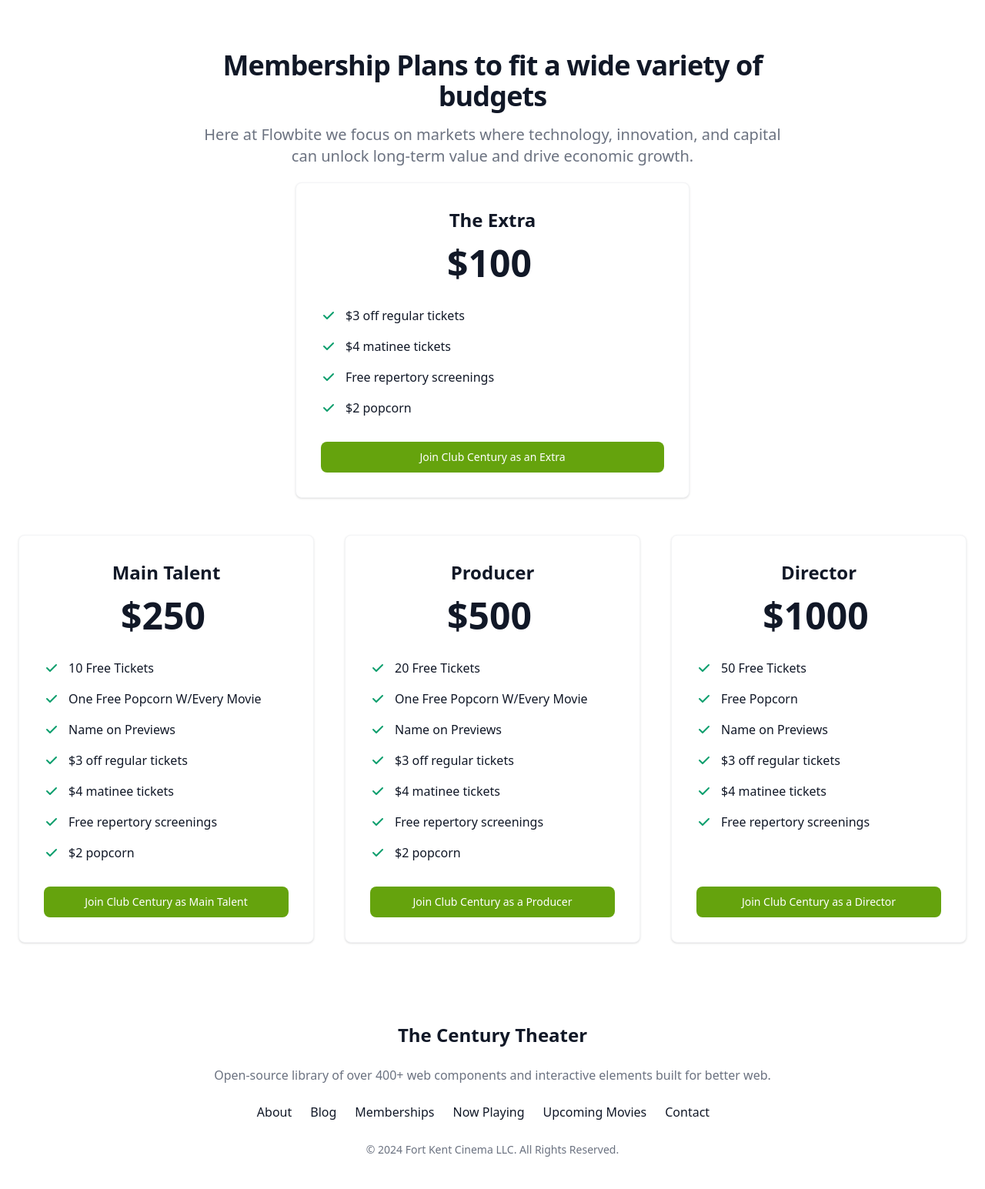
After one commit to BrandonGoding/www_fortkentcinema_com, a Django app: page /memberships/ in a window 1280 px wide. The commit adds this page. Shown: the part 567-2112 px from the top of the page at 77% size. Run offline with Django 5.2, Linux system fonts and the light colour scheme; style sheets or scripts are compiled from the project's sources; some libraries are stand-ins or nearby versions.

Commit message:
feature(membership): schedules

```diff
--- a/templates/_base.html
+++ b/templates/_base.html
@@ -43,7 +43,7 @@
                         <a href="{% url 'blog_roll' %}" class="block py-2 pr-4 pl-3 text-gray-700 border-b border-gray-100 hover:bg-gray-50 lg:hover:bg-transparent lg:border-0 lg:hover:text-primary-700 lg:p-0 dark:text-gray-400 lg:dark:hover:text-white dark:hover:bg-gray-700 dark:hover:text-white lg:dark:hover:bg-transparent dark:border-gray-700">Blog</a>
                     </li>
                     <li>
-                        <a href="#" class="block py-2 pr-4 pl-3 text-gray-700 border-b border-gray-100 hover:bg-gray-50 lg:hover:bg-transparent lg:border-0 lg:hover:text-primary-700 lg:p-0 dark:text-gray-400 lg:dark:hover:text-white dark:hover:bg-gray-700 dark:hover:text-white lg:dark:hover:bg-transparent dark:border-gray-700">Memberships</a>
+                        <a href="{% url 'memberships' %}" class="block py-2 pr-4 pl-3 text-gray-700 border-b border-gray-100 hover:bg-gray-50 lg:hover:bg-transparent lg:border-0 lg:hover:text-primary-700 lg:p-0 dark:text-gray-400 lg:dark:hover:text-white dark:hover:bg-gray-700 dark:hover:text-white lg:dark:hover:bg-transparent dark:border-gray-700">Memberships</a>
                     </li>
                     <li>
                         <a href="#" class="block py-2 pr-4 pl-3 text-gray-700 border-b border-gray-100 hover:bg-gray-50 lg:hover:bg-transparent lg:border-0 lg:hover:text-primary-700 lg:p-0 dark:text-gray-400 lg:dark:hover:text-white dark:hover:bg-gray-700 dark:hover:text-white lg:dark:hover:bg-transparent dark:border-gray-700">Now Playing</a>
@@ -66,7 +66,7 @@
     <footer class="p-4 bg-white md:p-8 lg:p-10 dark:bg-gray-800">
   <div class="mx-auto max-w-screen-xl text-center">
       <a href="#" class="flex justify-center items-center text-2xl font-semibold text-gray-900 dark:text-white">
-          Fort Kent Cinema
+          The Century Theater
       </a>
       <p class="my-6 text-gray-500 dark:text-gray-400">Open-source library of over 400+ web components and interactive elements built for better web.</p>
       <ul class="flex flex-wrap justify-center items-center mb-6 text-gray-900 dark:text-white">
@@ -77,7 +77,7 @@
               <a href="{% url 'blog_roll' %}" class="mr-4 hover:underline md:mr-6">Blog</a>
           </li>
           <li>
-              <a href="#" class="mr-4 hover:underline md:mr-6 ">Memberships</a>
+              <a href="{% url 'memberships' %}" class="mr-4 hover:underline md:mr-6 ">Memberships</a>
           </li>
           <li>
               <a href="#" class="mr-4 hover:underline md:mr-6">Now Playing</a>
@@ -92,8 +92,6 @@
       <span class="text-sm text-gray-500 sm:text-center dark:text-gray-400">© {% now 'Y' %} Fort Kent Cinema LLC. All Rights Reserved.</span>
   </div>
 </footer>
-
-
     <script src="https://cdnjs.cloudflare.com/ajax/libs/flowbite/2.3.0/flowbite.min.js"></script>
 </body>
 
--- /dev/null
+++ b/templates/membership.html
@@ -0,0 +1,196 @@
+<!-- templates/index.html -->
+{% extends "_base.html" %}
+{% load static %}
+{% block content %}
+
+<section class="bg-white dark:bg-gray-900">
+    <div class="grid max-w-screen-xl px-4 py-8 mx-auto lg:gap-8 xl:gap-0 lg:py-16 lg:grid-cols-12">
+        <div class="mr-auto place-self-center lg:col-span-7">
+            <h1 class="max-w-2xl mb-4 text-4xl font-extrabold tracking-tight leading-none md:text-5xl xl:text-6xl dark:text-white">Join Club Century</h1>
+            <p class="max-w-2xl mb-6 font-light text-gray-500 lg:mb-8 md:text-lg lg:text-xl dark:text-gray-400">Club Century is a great way to support your local theater.  It is important to us that we keep ticket prices and concessions affordable for our community.  However, maintaining this goal makes for non-existent profit margins.</p>
+            <p class="max-w-2xl mb-6 font-light text-gray-500 lg:mb-8 md:text-lg lg:text-xl dark:text-gray-400">Club Century is a way to support us up front, while receiving discounts and perks throughout the year. Memberships are for 1 year, but because this is a new program launching mid-year all memberships will last until December 31st, 2025</p>
+        </div>
+        <div class="hidden lg:mt-0 lg:col-span-5 lg:flex">
+            <img src="{% static 'img/projector.jpg' %}" alt="old fashion projector" class="rounded">
+        </div>
+    </div>
+</section>
+
+<section class="bg-white dark:bg-gray-900">
+  <div class="py-8 px-4 mx-auto max-w-screen-xl lg:py-16 lg:px-6">
+      <div class="mx-auto max-w-screen-md text-center mb-8 lg:mb-12">
+          <h2 class="mb-4 text-4xl tracking-tight font-extrabold text-gray-900 dark:text-white">Membership Plans to fit a wide variety of budgets</h2>
+          <p class="mb-5 font-light text-gray-500 sm:text-xl dark:text-gray-400">Here at Flowbite we focus on markets where technology, innovation, and capital can unlock long-term value and drive economic growth.</p>
+                    <div class="flex flex-col p-6 mx-auto max-w-lg text-center text-gray-900 bg-white rounded-lg border border-gray-100 shadow dark:border-gray-600 xl:p-8 dark:bg-gray-800 dark:text-white">
+              <h3 class="mb-4 text-2xl font-semibold">The Extra</h3>
+              <div class="flex justify-center items-baseline mb-8">
+                  <span class="mr-2 text-5xl font-extrabold">$100</span>
+              </div>
+              <!-- List -->
+              <ul role="list" class="mb-8 space-y-4 text-left">
+                  <li class="flex items-center space-x-3">
+                      <!-- Icon -->
+                      <svg class="flex-shrink-0 w-5 h-5 text-green-500 dark:text-green-400" fill="currentColor" viewBox="0 0 20 20" xmlns="http://www.w3.org/2000/svg"><path fill-rule="evenodd" d="M16.707 5.293a1 1 0 010 1.414l-8 8a1 1 0 01-1.414 0l-4-4a1 1 0 011.414-1.414L8 12.586l7.293-7.293a1 1 0 011.414 0z" clip-rule="evenodd"></path></svg>
+                      <span>$3 off regular tickets</span>
+                  </li>
+                  <li class="flex items-center space-x-3">
+                      <!-- Icon -->
+                      <svg class="flex-shrink-0 w-5 h-5 text-green-500 dark:text-green-400" fill="currentColor" viewBox="0 0 20 20" xmlns="http://www.w3.org/2000/svg"><path fill-rule="evenodd" d="M16.707 5.293a1 1 0 010 1.414l-8 8a1 1 0 01-1.414 0l-4-4a1 1 0 011.414-1.414L8 12.586l7.293-7.293a1 1 0 011.414 0z" clip-rule="evenodd"></path></svg>
+                      <span>$4 matinee tickets</span>
+                  </li>
+                  <li class="flex items-center space-x-3">
+                      <!-- Icon -->
+                      <svg class="flex-shrink-0 w-5 h-5 text-green-500 dark:text-green-400" fill="currentColor" viewBox="0 0 20 20" xmlns="http://www.w3.org/2000/svg"><path fill-rule="evenodd" d="M16.707 5.293a1 1 0 010 1.414l-8 8a1 1 0 01-1.414 0l-4-4a1 1 0 011.414-1.414L8 12.586l7.293-7.293a1 1 0 011.414 0z" clip-rule="evenodd"></path></svg>
+                      <span>Free repertory screenings</span>
+                  </li>
+                  <li class="flex items-center space-x-3">
+                      <!-- Icon -->
+                      <svg class="flex-shrink-0 w-5 h-5 text-green-500 dark:text-green-400" fill="currentColor" viewBox="0 0 20 20" xmlns="http://www.w3.org/2000/svg"><path fill-rule="evenodd" d="M16.707 5.293a1 1 0 010 1.414l-8 8a1 1 0 01-1.414 0l-4-4a1 1 0 011.414-1.414L8 12.586l7.293-7.293a1 1 0 011.414 0z" clip-rule="evenodd"></path></svg>
+                      <span>$2 popcorn</span>
+                  </li>
+              </ul>
+              <a href="#" class="mt-auto text-white bg-primary-600 hover:bg-primary-700 focus:ring-4 focus:ring-primary-200 font-medium rounded-lg text-sm px-5 py-2.5 text-center dark:text-white  dark:focus:ring-primary-900">Join Club Century as an Extra</a>
+          </div>
+
+
+      </div>
+      <div class="space-y-8 lg:grid lg:grid-cols-3 sm:gap-6 xl:gap-10 lg:space-y-0">
+          <!-- Pricing Card -->
+          <div class="w-full flex flex-col p-6 mx-auto max-w-lg text-center text-gray-900 bg-white rounded-lg border border-gray-100 shadow dark:border-gray-600 xl:p-8 dark:bg-gray-800 dark:text-white">
+              <h3 class="mb-4 text-2xl font-semibold">Main Talent</h3>
+              <div class="flex justify-center items-baseline mb-8">
+                  <span class="mr-2 text-5xl font-extrabold">$250</span>
+              </div>
+              <!-- List -->
+              <ul role="list" class="mb-8 space-y-4 text-left">
+                  <li class="flex items-center space-x-3">
+                      <!-- Icon -->
+                      <svg class="flex-shrink-0 w-5 h-5 text-green-500 dark:text-green-400" fill="currentColor" viewBox="0 0 20 20" xmlns="http://www.w3.org/2000/svg"><path fill-rule="evenodd" d="M16.707 5.293a1 1 0 010 1.414l-8 8a1 1 0 01-1.414 0l-4-4a1 1 0 011.414-1.414L8 12.586l7.293-7.293a1 1 0 011.414 0z" clip-rule="evenodd"></path></svg>
+                      <span>10 Free Tickets</span>
+                  </li>
+                  <li class="flex items-center space-x-3">
+                      <!-- Icon -->
+                      <svg class="flex-shrink-0 w-5 h-5 text-green-500 dark:text-green-400" fill="currentColor" viewBox="0 0 20 20" xmlns="http://www.w3.org/2000/svg"><path fill-rule="evenodd" d="M16.707 5.293a1 1 0 010 1.414l-8 8a1 1 0 01-1.414 0l-4-4a1 1 0 011.414-1.414L8 12.586l7.293-7.293a1 1 0 011.414 0z" clip-rule="evenodd"></path></svg>
+                      <span>One Free Popcorn W/Every Movie</span>
+                  </li>
+                  <li class="flex items-center space-x-3">
+                      <!-- Icon -->
+                      <svg class="flex-shrink-0 w-5 h-5 text-green-500 dark:text-green-400" fill="currentColor" viewBox="0 0 20 20" xmlns="http://www.w3.org/2000/svg"><path fill-rule="evenodd" d="M16.707 5.293a1 1 0 010 1.414l-8 8a1 1 0 01-1.414 0l-4-4a1 1 0 011.414-1.414L8 12.586l7.293-7.293a1 1 0 011.414 0z" clip-rule="evenodd"></path></svg>
+                      <span>Name on Previews</span>
+                  </li>
+                  <li class="flex items-center space-x-3">
+                      <!-- Icon -->
+                      <svg class="flex-shrink-0 w-5 h-5 text-green-500 dark:text-green-400" fill="currentColor" viewBox="0 0 20 20" xmlns="http://www.w3.org/2000/svg"><path fill-rule="evenodd" d="M16.707 5.293a1 1 0 010 1.414l-8 8a1 1 0 01-1.414 0l-4-4a1 1 0 011.414-1.414L8 12.586l7.293-7.293a1 1 0 011.414 0z" clip-rule="evenodd"></path></svg>
+                      <span>$3 off regular tickets</span>
+                  </li>
+                  <li class="flex items-center space-x-3">
+                      <!-- Icon -->
+                      <svg class="flex-shrink-0 w-5 h-5 text-green-500 dark:text-green-400" fill="currentColor" viewBox="0 0 20 20" xmlns="http://www.w3.org/2000/svg"><path fill-rule="evenodd" d="M16.707 5.293a1 1 0 010 1.414l-8 8a1 1 0 01-1.414 0l-4-4a1 1 0 011.414-1.414L8 12.586l7.293-7.293a1 1 0 011.414 0z" clip-rule="evenodd"></path></svg>
+                      <span>$4 matinee tickets</span>
+                  </li>
+                  <li class="flex items-center space-x-3">
+                      <!-- Icon -->
+                      <svg class="flex-shrink-0 w-5 h-5 text-green-500 dark:text-green-400" fill="currentColor" viewBox="0 0 20 20" xmlns="http://www.w3.org/2000/svg"><path fill-rule="evenodd" d="M16.707 5.293a1 1 0 010 1.414l-8 8a1 1 0 01-1.414 0l-4-4a1 1 0 011.414-1.414L8 12.586l7.293-7.293a1 1 0 011.414 0z" clip-rule="evenodd"></path></svg>
+                      <span>Free repertory screenings</span>
+                  </li>
+                  <li class="flex items-center space-x-3">
+                      <!-- Icon -->
+                      <svg class="flex-shrink-0 w-5 h-5 text-green-500 dark:text-green-400" fill="currentColor" viewBox="0 0 20 20" xmlns="http://www.w3.org/2000/svg"><path fill-rule="evenodd" d="M16.707 5.293a1 1 0 010 1.414l-8 8a1 1 0 01-1.414 0l-4-4a1 1 0 011.414-1.414L8 12.586l7.293-7.293a1 1 0 011.414 0z" clip-rule="evenodd"></path></svg>
+                      <span>$2 popcorn</span>
+                  </li>
+              </ul>
+              <a href="#" class="mt-auto text-white bg-primary-600 hover:bg-primary-700 focus:ring-4 focus:ring-primary-200 font-medium rounded-lg text-sm px-5 py-2.5 text-center dark:text-white  dark:focus:ring-primary-900">Join Club Century as Main Talent</a>
+          </div>
+          <!-- Pricing Card -->
+          <div class="w-full flex flex-col p-6 mx-auto max-w-lg text-center text-gray-900 bg-white rounded-lg border border-gray-100 shadow dark:border-gray-600 xl:p-8 dark:bg-gray-800 dark:text-white">
+              <h3 class="mb-4 text-2xl font-semibold">Producer</h3>
+              <div class="flex justify-center items-baseline mb-8">
+                  <span class="mr-2 text-5xl font-extrabold">$500</span>
+              </div>
+              <!-- List -->
+              <ul role="list" class="mb-8 space-y-4 text-left">
+                  <li class="flex items-center space-x-3">
+                      <!-- Icon -->
+                      <svg class="flex-shrink-0 w-5 h-5 text-green-500 dark:text-green-400" fill="currentColor" viewBox="0 0 20 20" xmlns="http://www.w3.org/2000/svg"><path fill-rule="evenodd" d="M16.707 5.293a1 1 0 010 1.414l-8 8a1 1 0 01-1.414 0l-4-4a1 1 0 011.414-1.414L8 12.586l7.293-7.293a1 1 0 011.414 0z" clip-rule="evenodd"></path></svg>
+                      <span>20 Free Tickets</span>
+                  </li>
+                  <li class="flex items-center space-x-3">
+                      <!-- Icon -->
+                      <svg class="flex-shrink-0 w-5 h-5 text-green-500 dark:text-green-400" fill="currentColor" viewBox="0 0 20 20" xmlns="http://www.w3.org/2000/svg"><path fill-rule="evenodd" d="M16.707 5.293a1 1 0 010 1.414l-8 8a1 1 0 01-1.414 0l-4-4a1 1 0 011.414-1.414L8 12.586l7.293-7.293a1 1 0 011.414 0z" clip-rule="evenodd"></path></svg>
+                      <span>One Free Popcorn W/Every Movie</span>
+                  </li>
+                  <li class="flex items-center space-x-3">
+                      <!-- Icon -->
+                      <svg class="flex-shrink-0 w-5 h-5 text-green-500 dark:text-green-400" fill="currentColor" viewBox="0 0 20 20" xmlns="http://www.w3.org/2000/svg"><path fill-rule="evenodd" d="M16.707 5.293a1 1 0 010 1.414l-8 8a1 1 0 01-1.414 0l-4-4a1 1 0 011.414-1.414L8 12.586l7.293-7.293a1 1 0 011.414 0z" clip-rule="evenodd"></path></svg>
+                      <span>Name on Previews</span>
+                  </li>
+                  <li class="flex items-center space-x-3">
+                      <!-- Icon -->
+                      <svg class="flex-shrink-0 w-5 h-5 text-green-500 dark:text-green-400" fill="currentColor" viewBox="0 0 20 20" xmlns="http://www.w3.org/2000/svg"><path fill-rule="evenodd" d="M16.707 5.293a1 1 0 010 1.414l-8 8a1 1 0 01-1.414 0l-4-4a1 1 0 011.414-1.414L8 12.586l7.293-7.293a1 1 0 011.414 0z" clip-rule="evenodd"></path></svg>
+                      <span>$3 off regular tickets</span>
+                  </li>
+                  <li class="flex items-center space-x-3">
+                      <!-- Icon -->
+                      <svg class="flex-shrink-0 w-5 h-5 text-green-500 dark:text-green-400" fill="currentColor" viewBox="0 0 20 20" xmlns="http://www.w3.org/2000/svg"><path fill-rule="evenodd" d="M16.707 5.293a1 1 0 010 1.414l-8 8a1 1 0 01-1.414 0l-4-4a1 1 0 011.414-1.414L8 12.586l7.293-7.293a1 1 0 011.414 0z" clip-rule="evenodd"></path></svg>
+                      <span>$4 matinee tickets</span>
+                  </li>
+                  <li class="flex items-center space-x-3">
+                      <!-- Icon -->
+                      <svg class="flex-shrink-0 w-5 h-5 text-green-500 dark:text-green-400" fill="currentColor" viewBox="0 0 20 20" xmlns="http://www.w3.org/2000/svg"><path fill-rule="evenodd" d="M16.707 5.293a1 1 0 010 1.414l-8 8a1 1 0 01-1.414 0l-4-4a1 1 0 011.414-1.414L8 12.586l7.293-7.293a1 1 0 011.414 0z" clip-rule="evenodd"></path></svg>
+                      <span>Free repertory screenings</span>
+                  </li>
+                  <li class="flex items-center space-x-3">
+                      <!-- Icon -->
+                      <svg class="flex-shrink-0 w-5 h-5 text-green-500 dark:text-green-400" fill="currentColor" viewBox="0 0 20 20" xmlns="http://www.w3.org/2000/svg"><path fill-rule="evenodd" d="M16.707 5.293a1 1 0 010 1.414l-8 8a1 1 0 01-1.414 0l-4-4a1 1 0 011.414-1.414L8 12.586l7.293-7.293a1 1 0 011.414 0z" clip-rule="evenodd"></path></svg>
+                      <span>$2 popcorn</span>
+                  </li>
+              </ul>
+              <a href="#" class="mt-auto text-white bg-primary-600 hover:bg-primary-700 focus:ring-4 focus:ring-primary-200 font-medium rounded-lg text-sm px-5 py-2.5 text-center dark:text-white  dark:focus:ring-primary-900">Join Club Century as a Producer</a>
+          </div>
+          <!-- Pricing Card -->
+          <div class="w-full flex flex-col p-6 mx-auto max-w-lg text-center text-gray-900 bg-white rounded-lg border border-gray-100 shadow dark:border-gray-600 xl:p-8 dark:bg-gray-800 dark:text-white">
+              <h3 class="mb-4 text-2xl font-semibold">Director</h3>
+              <div class="flex justify-center items-baseline mb-8">
+                  <span class="mr-2 text-5xl font-extrabold">$1000</span>
+              </div>
+              <!-- List -->
+              <ul role="list" class="mb-8 space-y-4 text-left">
+                  <li class="flex items-center space-x-3">
+                      <!-- Icon -->
+                      <svg class="flex-shrink-0 w-5 h-5 text-green-500 dark:text-green-400" fill="currentColor" viewBox="0 0 20 20" xmlns="http://www.w3.org/2000/svg"><path fill-rule="evenodd" d="M16.707 5.293a1 1 0 010 1.414l-8 8a1 1 0 01-1.414 0l-4-4a1 1 0 011.414-1.414L8 12.586l7.293-7.293a1 1 0 011.414 0z" clip-rule="evenodd"></path></svg>
+                      <span>50 Free Tickets</span>
+                  </li>
+                  <li class="flex items-center space-x-3">
+                      <!-- Icon -->
+                      <svg class="flex-shrink-0 w-5 h-5 text-green-500 dark:text-green-400" fill="currentColor" viewBox="0 0 20 20" xmlns="http://www.w3.org/2000/svg"><path fill-rule="evenodd" d="M16.707 5.293a1 1 0 010 1.414l-8 8a1 1 0 01-1.414 0l-4-4a1 1 0 011.414-1.414L8 12.586l7.293-7.293a1 1 0 011.414 0z" clip-rule="evenodd"></path></svg>
+                      <span>Free Popcorn</span>
+                  </li>
+                  <li class="flex items-center space-x-3">
+                      <!-- Icon -->
+                      <svg class="flex-shrink-0 w-5 h-5 text-green-500 dark:text-green-400" fill="currentColor" viewBox="0 0 20 20" xmlns="http://www.w3.org/2000/svg"><path fill-rule="evenodd" d="M16.707 5.293a1 1 0 010 1.414l-8 8a1 1 0 01-1.414 0l-4-4a1 1 0 011.414-1.414L8 12.586l7.293-7.293a1 1 0 011.414 0z" clip-rule="evenodd"></path></svg>
+                      <span>Name on Previews</span>
+                  </li>
+                  <li class="flex items-center space-x-3">
+                      <!-- Icon -->
+                      <svg class="flex-shrink-0 w-5 h-5 text-green-500 dark:text-green-400" fill="currentColor" viewBox="0 0 20 20" xmlns="http://www.w3.org/2000/svg"><path fill-rule="evenodd" d="M16.707 5.293a1 1 0 010 1.414l-8 8a1 1 0 01-1.414 0l-4-4a1 1 0 011.414-1.414L8 12.586l7.293-7.293a1 1 0 011.414 0z" clip-rule="evenodd"></path></svg>
+                      <span>$3 off regular tickets</span>
+                  </li>
+                  <li class="flex items-center space-x-3">
+                      <!-- Icon -->
+                      <svg class="flex-shrink-0 w-5 h-5 text-green-500 dark:text-green-400" fill="currentColor" viewBox="0 0 20 20" xmlns="http://www.w3.org/2000/svg"><path fill-rule="evenodd" d="M16.707 5.293a1 1 0 010 1.414l-8 8a1 1 0 01-1.414 0l-4-4a1 1 0 011.414-1.414L8 12.586l7.293-7.293a1 1 0 011.414 0z" clip-rule="evenodd"></path></svg>
+                      <span>$4 matinee tickets</span>
+                  </li>
+                  <li class="flex items-center space-x-3">
+                      <!-- Icon -->
+                      <svg class="flex-shrink-0 w-5 h-5 text-green-500 dark:text-green-400" fill="currentColor" viewBox="0 0 20 20" xmlns="http://www.w3.org/2000/svg"><path fill-rule="evenodd" d="M16.707 5.293a1 1 0 010 1.414l-8 8a1 1 0 01-1.414 0l-4-4a1 1 0 011.414-1.414L8 12.586l7.293-7.293a1 1 0 011.414 0z" clip-rule="evenodd"></path></svg>
+                      <span>Free repertory screenings</span>
+                  </li>
+              </ul>
+              <a href="#" class="mt-auto text-white bg-primary-600 hover:bg-primary-700 focus:ring-4 focus:ring-primary-200 font-medium rounded-lg text-sm px-5 py-2.5 text-center dark:text-white  dark:focus:ring-primary-900">Join Club Century as a Director</a>
+          </div>
+      </div>
+  </div>
+</section>
+
+
+{% endblock content %}
--- a/website/models.py
+++ b/website/models.py
@@ -54,6 +54,12 @@ class Movie(models.Model):
             return None
         return self.omdb_response.get("Poster", None)
 
+    @property
+    def ratings_dict(self):
+        if not self.omdb_response:
+            return None
+        return self.omdb_response.get("Ratings")
+
 
 class Post(models.Model):
     title = models.CharField(max_length=255)
--- a/website/views.py
+++ b/website/views.py
@@ -15,6 +15,11 @@ class HomePageTemplateView(TemplateView):
         return context
 
 
+class MembershipTemplateView(TemplateView):
+    template_name = 'membership.html'
+
+
+
 class PostListView(ListView):
     template_name = 'blogs/post_list.html'
     model = Post
--- a/www_fortkentcinema_com/urls.py
+++ b/www_fortkentcinema_com/urls.py
@@ -26,5 +26,6 @@ urlpatterns = [
     path("", website_views.HomePageTemplateView.as_view(), name="home"),
     path("blog/", website_views.PostListView.as_view(), name="blog_roll"),
     path("blog/<str:slug>", website_views.PostDetailView.as_view(), name="blog_detail"),
+    path("memberships/", website_views.MembershipTemplateView.as_view(), name="memberships"),
     path("admin/", admin.site.urls)
 ]+ static(settings.STATIC_URL, document_root=settings.STATIC_ROOT)
```
Also changed, not shown: templates/blogs/post_detail.html (+14 -40 lines).
